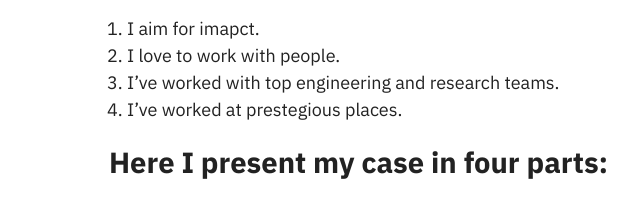
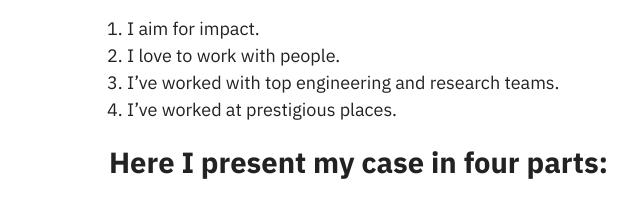
Before and after one commit to AkshayChn/jrsmith, a plain HTML site: page docs/index.html in a window 1280 px wide. Shown: the part 569-769 px from the top of the page, 356-996 px from the left. Drawn offline with Linux system fonts and the light colour scheme.

Commit message:
Corrected typos

```diff
--- a/docs/index.html
+++ b/docs/index.html
@@ -96,10 +96,10 @@
 <p><img src="./images/akshay-linkedin.jpg" style="width:40.0%" /></p>
 <h1 id="akshay-for-jay-r.-smith">Akshay for Jay R. Smith</h1>
 <ol type="1">
-<li>I aim for imapct.</li>
+<li>I aim for impact.</li>
 <li>I love to work with people.</li>
 <li>I’ve worked with top engineering and research teams.</li>
-<li>I’ve worked at prestegious places.</li>
+<li>I’ve worked at prestigious places.</li>
 </ol>
 <h2 id="here-i-present-my-case-in-four-parts">Here I present my case in four parts:</h2>
 <ol type="1">
@@ -126,7 +126,7 @@
 <h2 id="assembly-interpreter-in-c">Assembly interpreter in C++</h2>
 <p>Built an interpreter using object oriented programming, especially the Command Pattern. Github <a href="https://github.com/AkshayChn/assembly-language-interpreter">Repo here</a></p>
 <h2 id="work-at-indian-space-research-organization">Work at Indian Space Research Organization</h2>
-<p>Built a test automation system for a satellite module. Read my <a href="./images/Akshay_Report.pdf">report here</a></p>
+<p>Built a test automation system for a satellite module. Read my <a href="./images/Akshay_Report.pdf">report here</a>.</p>
 <h1 id="my-focus-on-research">My focus on Research</h1>
 <h2 id="current-work-explainers-for-machine-learning-models">Current Work: Explainers for machine learning models</h2>
 <p>Read our <a href="https://arxiv.org/abs/2402.06030">research paper here.</a> Published at a top conference (Web Conf `24).</p>
```
Also changed, not shown: 2 other files.
